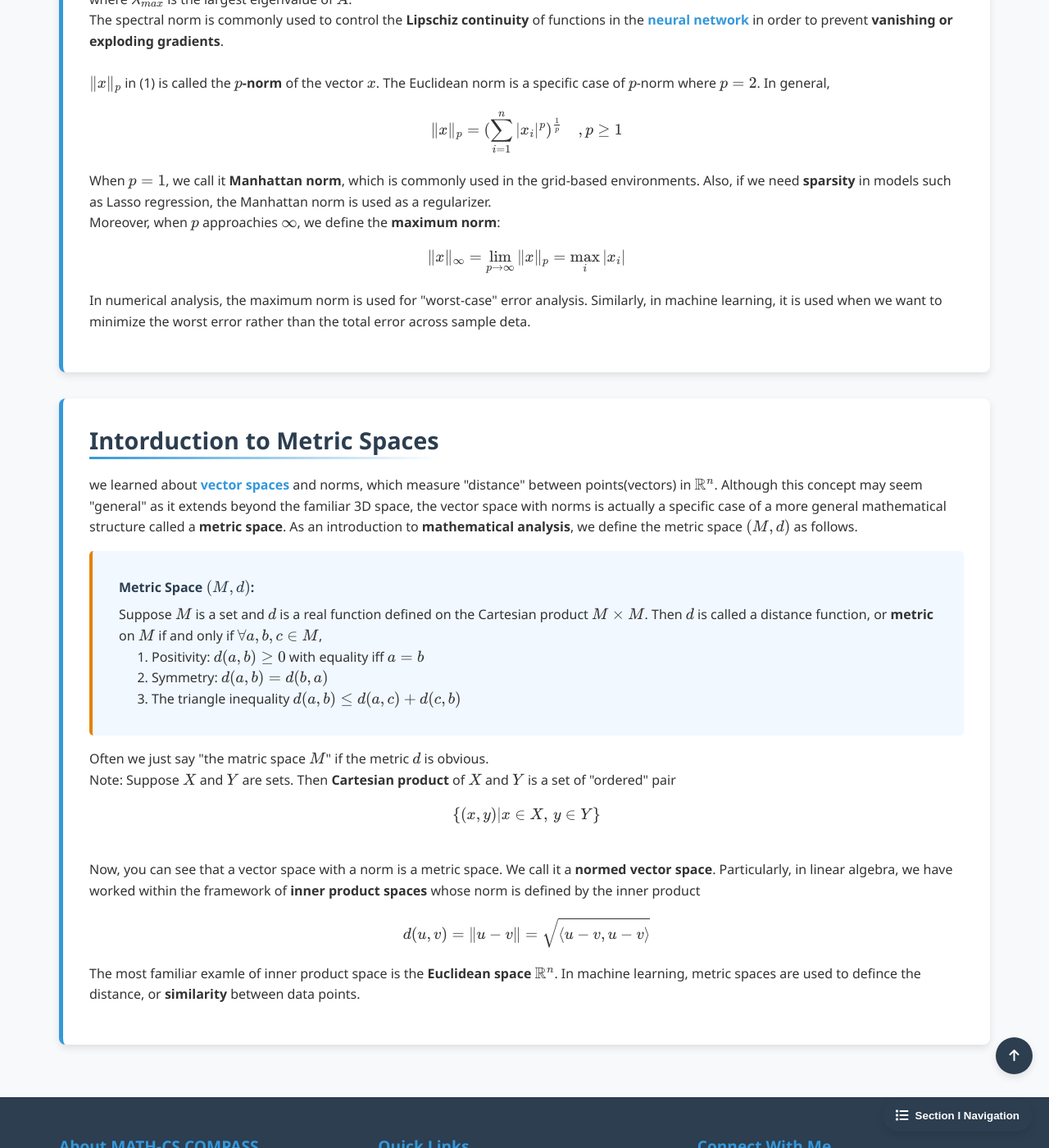
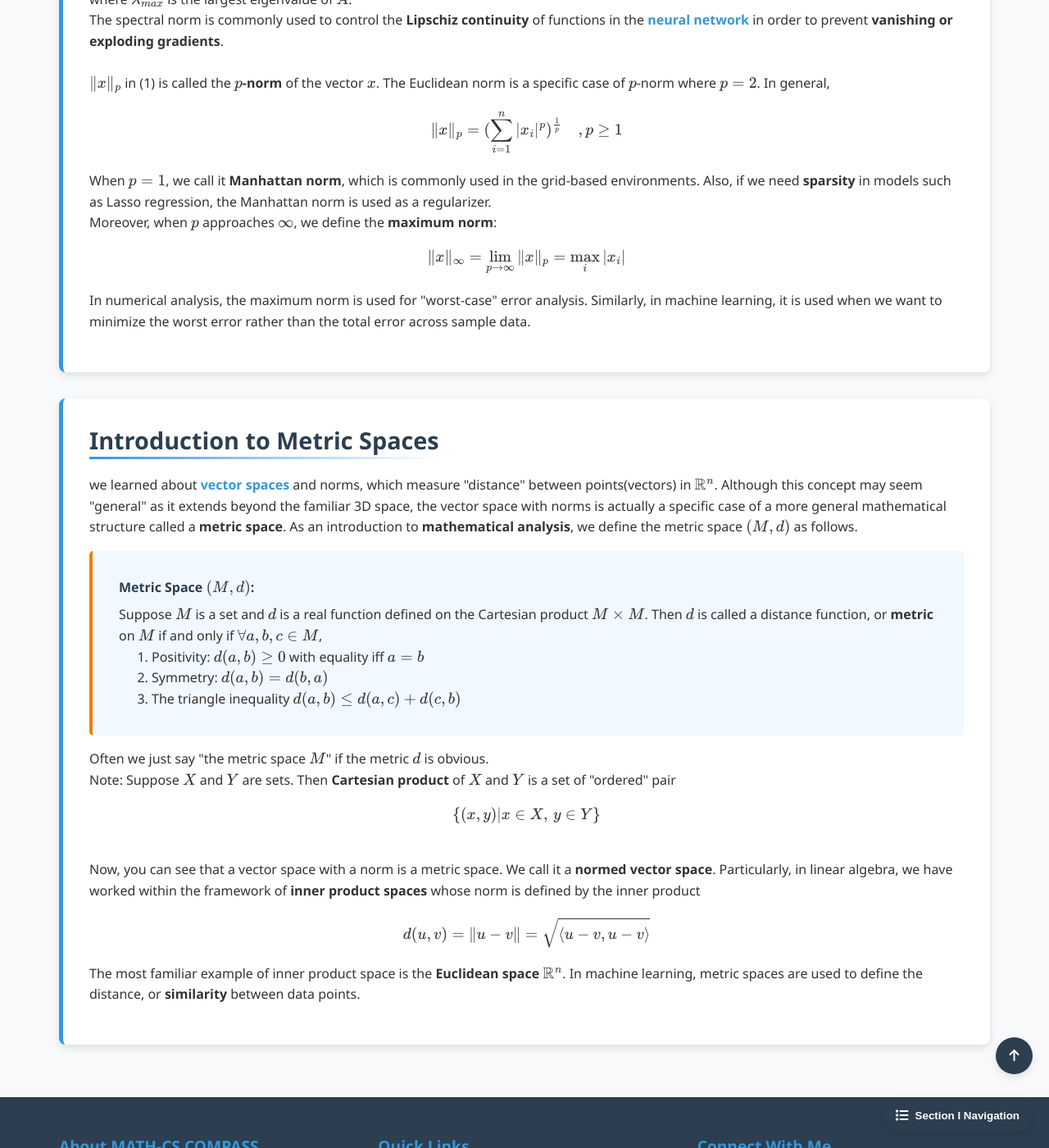
Before and after one commit to Yusukey01/yusukey01.github.io, a Jekyll site: the page built from Mathematics/Linear_algebra/trace.html, in a window 1280 px wide and 1400 px high, scrolled down 2883 px. Shown: the whole window at 82% size. Built offline with Jekyll 4.4.1, drawn with Linux system fonts in a browser that asks for light colours; some of the changed text lies outside the part shown.

Commit message:
Updated Section 1-10

```diff
--- a/Mathematics/Linear_algebra/trace.html
+++ b/Mathematics/Linear_algebra/trace.html
@@ -2,7 +2,7 @@
 layout: default
 title: Trace & Norms
 level: detail
-description: Learn about trace, norms, and intorduction to Metric Spaces.
+description: Learn about trace, norms, and introduction to Metric Spaces.
 uses_math: true
 uses_python: false
 ---
@@ -125,7 +125,7 @@ uses_python: false
         <div class="topic-nav">
             <a href="#tr">Trace</a>
             <a href="#norms">Norms</a>
-            <a href="#ms">Intorduction to Metric Spaces</a>
+            <a href="#ms">Introduction to Metric Spaces</a>
         </div>
 
         <div class="container">
@@ -151,7 +151,7 @@ uses_python: false
             </ol>
             For example, consider a <a href="symmetry.html"><strong>quadratic form</strong></a> \(x^TAx \in \mathbb{R}\).
             <br>
-            Let \(x\) be a vector in \(\mathbb{R}^n\) by Property 1 and 5,
+            Let \(x\) be a vector in \(\mathbb{R}^n\). By Property 1 and 5,
             \[
             \begin{align*}
             x^TAx = \text{tr }(x^TAx) &= \text{tr }(xx^TA) \\\\
@@ -199,7 +199,7 @@ uses_python: false
             <div class="proof">
                 <span class="proof-title">Proof:</span>
                 Suppose \(A = U\Sigma V^T\) by the singular value decomposition.
-                Since\(A^TA = (V\Sigma U^T)(U\Sigma V^T) = V\Sigma^2 V^T\),
+                Since \(A^TA = (V\Sigma U^T)(U\Sigma V^T) = V\Sigma^2 V^T\),
                 \[\sqrt{A^TA} = V\Sigma V^T\]
                 Then by the cyclic permutation property of trace,
                 \[
@@ -226,16 +226,16 @@ uses_python: false
             When \(p =1\), we call it <strong>Manhattan norm</strong>, which is commonly used in the grid-based
             environments. Also, if we need <strong>sparsity</strong> in models such as Lasso regression, the Manhattan
             norm is used as a regularizer.
-            <br>Moreover, when \(p\) approachies \(\infty\), we define the <strong>maximum norm</strong>:
+            <br>Moreover, when \(p\) approaches \(\infty\), we define the <strong>maximum norm</strong>:
             \[\| x \|_\infty = \lim_{p \to \infty} \| x \|_p = \max_{i} |x_i|\]
             In numerical analysis, the maximum norm is used for "worst-case" error analysis. Similarly,
             in machine learning, it is used when we want to minimize the worst error rather than the total
-            error across sample deta.
+            error across sample data.
             </p>
             </section>
 
             <section id="ms" class="section-content">
-            <h2>Intorduction to Metric Spaces</h2>
+            <h2>Introduction to Metric Spaces</h2>
             <p>
             we learned about <a href="vectorspaces.html"><strong>vector spaces</strong></a> and
             norms, which measure "distance" between points(vectors) in \(\mathbb{R}^n\). Although this concept may seem
@@ -253,7 +253,7 @@ uses_python: false
                     <li>The triangle inequality \(d(a,b) \leq d(a,c) + d(c, b)\) </li>
                 </ol>
             </div>
-            Often we just say "the matric space \(M\)" if the metric \(d\) is obvious.
+            Often we just say "the metric space \(M\)" if the metric \(d\) is obvious.
             <br>Note: Suppose \(X\) and \(Y\) are sets. Then <strong>Cartesian product </strong>of \(X\) and \(Y\)
             is a set of "ordered" pair
             \[\{(x, y) | x \in X, \, y\in Y\}\]
@@ -262,8 +262,8 @@ uses_python: false
             a <strong>normed vector space</strong>. Particularly, in linear algebra, we have worked within
             the framework of <strong>inner product spaces</strong> whose norm is defined by the inner product
             \[d(u, v) = \|u-v\|= \sqrt{\langle u-v, u-v \rangle} \]
-            The most familiar examle of inner product space is the <strong>Euclidean space</strong> \(\mathbb{R}^n\).
-            In machine learning, metric spaces are used to defince the distance, or <strong>similarity</strong> between
+            The most familiar example of inner product space is the <strong>Euclidean space</strong> \(\mathbb{R}^n\).
+            In machine learning, metric spaces are used to define the distance, or <strong>similarity</strong> between
             data points.
             </p>
             </section>
```
Also changed, not shown: other parts of Mathematics/Linear_algebra/trace.html (+1 -1 lines).
